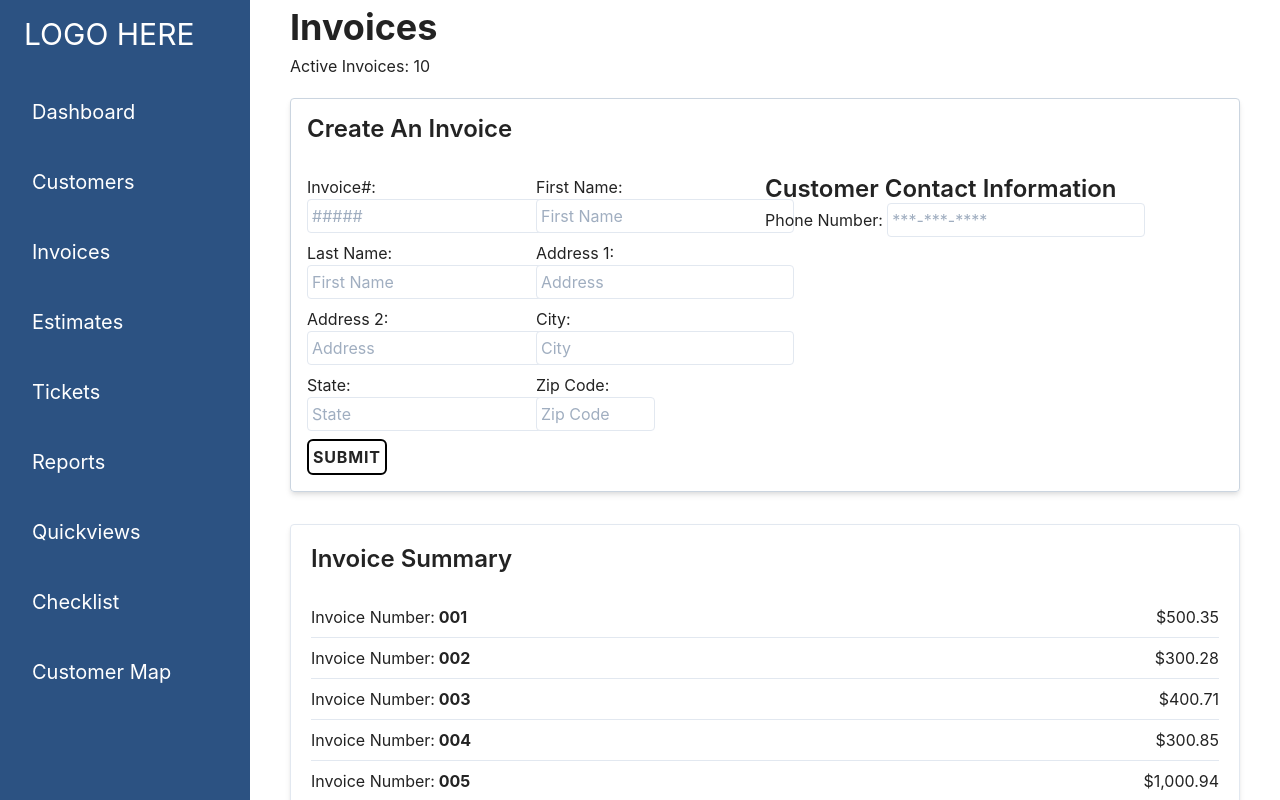
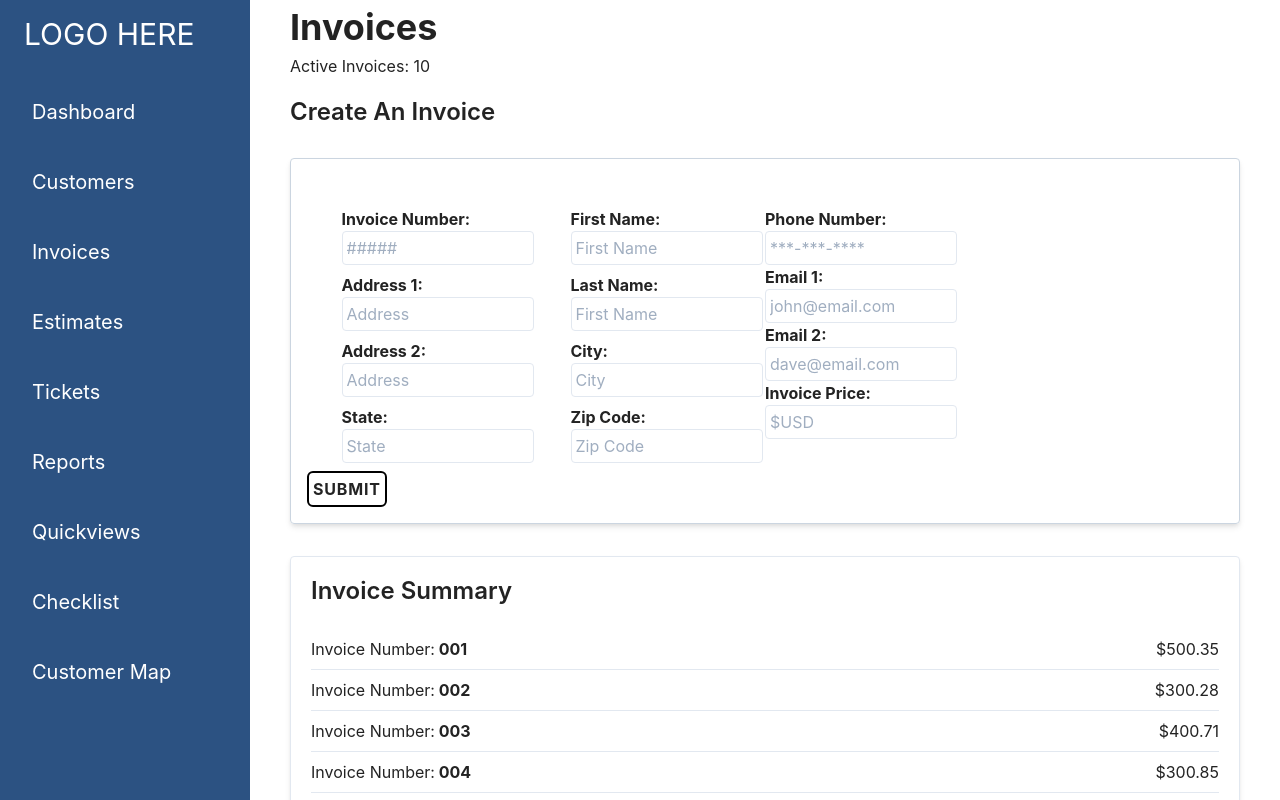
Before and after one commit to JS-goose/luna-repair, a Next.js app: page /create-invoice in a window 1280 px wide. Shown: the top 800 px of the page. Built offline with nearby package versions, Linux system fonts and the light colour scheme.

Commit message:
added more form fields

```diff
--- a/pages/create-invoice.js
+++ b/pages/create-invoice.js
@@ -1,8 +1,8 @@
 import React from 'react';
 import DashboardLayout from '../components/Layout/dashboardLayout';
 
-const Input = (props) => <input {...props} className='border border-gray-300 p-1 rounded' />;
-const Label = (props) => <label {...props} className='w-32' />
+const Input = (props) => <input {...props} className='border border-gray-300 p-1 rounded w-48' />;
+const Label = (props) => <label {...props} className='w-40 font-bold flex flex-col' />;
 
 const H2 = ({ children }) => <h2 className='text-2xl leading-7 font-semibold u'>{children}</h2>;
 
@@ -189,57 +189,75 @@ const CreateInvoice = () => {
       </div>
       {/* Invoice page Main content */}
       <main className='grid items-stretch gap-y-8 mt-5'>
+        <H2>Create An Invoice</H2>
         <div className='border border-gray-400 p-4 shadow-md rounded'>
-          <H2>Create An Invoice</H2>
-          <form className='grid grid-cols-2 justify-start gap-y-2 mt-8'>
-            <div className='grid grid-cols-2 gap-y-2'>
+          <form className='grid grid-cols-2 gap-y-2 mt-8'>
+            <div className='grid grid-cols-2 gap-y-2 justify-items-center'>
               <Label htmlFor='invoice-number'>
-                Invoice#:&nbsp;
-                <Input name='invoice-number' id='invoice-number' type='text' placeholder='#####' />{' '}
+                Invoice Number:&nbsp;
+                <Input name='invoice-number' id='invoice-number' type='text' placeholder='#####' required />{' '}
               </Label>
               <Label htmlFor='first-name'>
                 First Name:&nbsp;
-                <Input name='first-name' type='text' placeholder='First Name' id='first-name' />
+                <Input name='first-name' type='text' placeholder='First Name' id='first-name' required />
+              </Label>
+              <Label htmlFor='address1'>
+                Address 1:&nbsp;
+                <Input name='address1' type='text' placeholder='Address' id='address1' required />
               </Label>
               <Label htmlFor='last-name'>
                 Last Name:&nbsp;
-                <Input name='last-name' type='text' placeholder='First Name' id='last-name' />
-              </Label>
-              <Label htmlFor='address1'>
-                Address 1:&nbsp;
-                <Input name='address1' type='text' placeholder='Address' id='address1' />
+                <Input name='last-name' type='text' placeholder='First Name' id='last-name' required />
               </Label>
               <Label htmlFor='address2'>
                 Address 2:&nbsp;
-                <Input name='address2' type='text' placeholder='Address' id='address2' />
+                <Input name='address2' type='text' placeholder='Address' id='address2' required />
               </Label>
               <Label htmlFor='city'>
                 City:&nbsp;
-                <Input name='city' type='text' placeholder='City' id='city' />
+                <Input name='city' type='text' placeholder='City' id='city' required />
               </Label>
               <Label htmlFor='state'>
                 State:&nbsp;
-                <Input name='state' type='text' placeholder='State' id='state' />
+                <Input name='state' type='text' placeholder='State' id='state' required />
               </Label>
               <Label htmlFor='zipCode'>
                 Zip Code:&nbsp;
-                <Input name='zipCode' type='number' min='0' max='10000' placeholder='Zip Code' id='zipCode' />
+                <Input name='zipCode' type='number' min='0' max='10000' placeholder='Zip Code' id='zipCode' required />
               </Label>
             </div>
-            <div>
-              <H2>Customer Contact Information</H2>
             <div className='invoice-creation-column-2'>
-                <Label htmlFor=''>
+              <Label htmlFor='phone-number'>
                 Phone Number:&nbsp;
                 <Input
                   name='phone-number'
                   type='tel'
-                    id=''
+                  id='phone-number'
                   placeholder='***-***-****'
                   pattern='[0-9]{3}-[0-9]{3}-[0-9]{4}'
+                  required
                 />
               </Label>
-              </div>
+              <Label htmlFor='email1'>
+                Email 1:&nbsp;
+                <Input name='email1' type='email' id='email1' placeholder='john@email.com' />
+              </Label>
+              <Label htmlFor='email2'>
+                Email 2:&nbsp;
+                <Input name='email2' type='email' id='email2' placeholder='dave@email.com' />
+              </Label>
+              <Label htmlFor='invoice-price'>
+                Invoice Price: &nbsp;
+                <Input
+                  name='invoice-price'
+                  type='number'
+                  min='0'
+                  max='50000'
+                  id='invoice-price'
+                  placeholder='$USD'
+                  required
+                />
+              </Label>
             </div>
             <div>
               <button type='submit' className='border-2 border-black rounded-md p-1 uppercase tracking-wider font-bold'>
```
Lines whose indentation alone changed are shown as unchanged.
